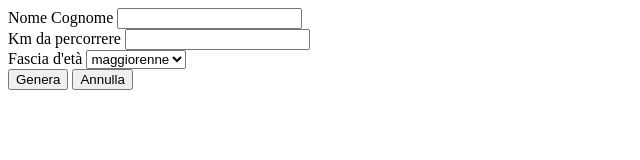
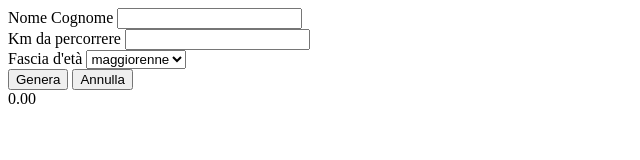
Before and after one commit to DavideAtzo/js-biglietto-treno-form, a plain HTML site: page index.html in a window 1280 px wide. Both pictures are taken after a click on the button "Genera". Shown: the full height of the page, 0-640 px from the left. Drawn offline with Linux system fonts and the light colour scheme.

Commit message:
Fine Milestone 1

```diff
--- a/index.html
+++ b/index.html
@@ -35,6 +35,7 @@
             <div class="row">
                 <button id="btn-genera">Genera</button>
                 <button id="btn-annulla">Annulla</button>
+                <div id="prezzo-biglietto"></div>
             </div>
         </div>
         <div class="container">
--- a/js/main.js
+++ b/js/main.js
@@ -5,8 +5,7 @@ const btnGenera = document.getElementById('btn-genera');
 
 const prezzoAlKm = 0.21;
 
-btnGenera.addEventListener(
-    'click',
+btnGenera.addEventListener('click',
     function(){
         const inputKm = document.getElementById('km-da-percorrere').value;
         const inputEtaUtente = document.getElementById('fascia-eta').value;
@@ -24,9 +23,11 @@ btnGenera.addEventListener(
 
         }
         console.log(`${prezzoBiglietto.toFixed(2)}€`);
+        document.getElementById('prezzo-biglietto').innerHTML = prezzoBiglietto.toFixed(2);
 
     }
 );
+
 
 
 
```
